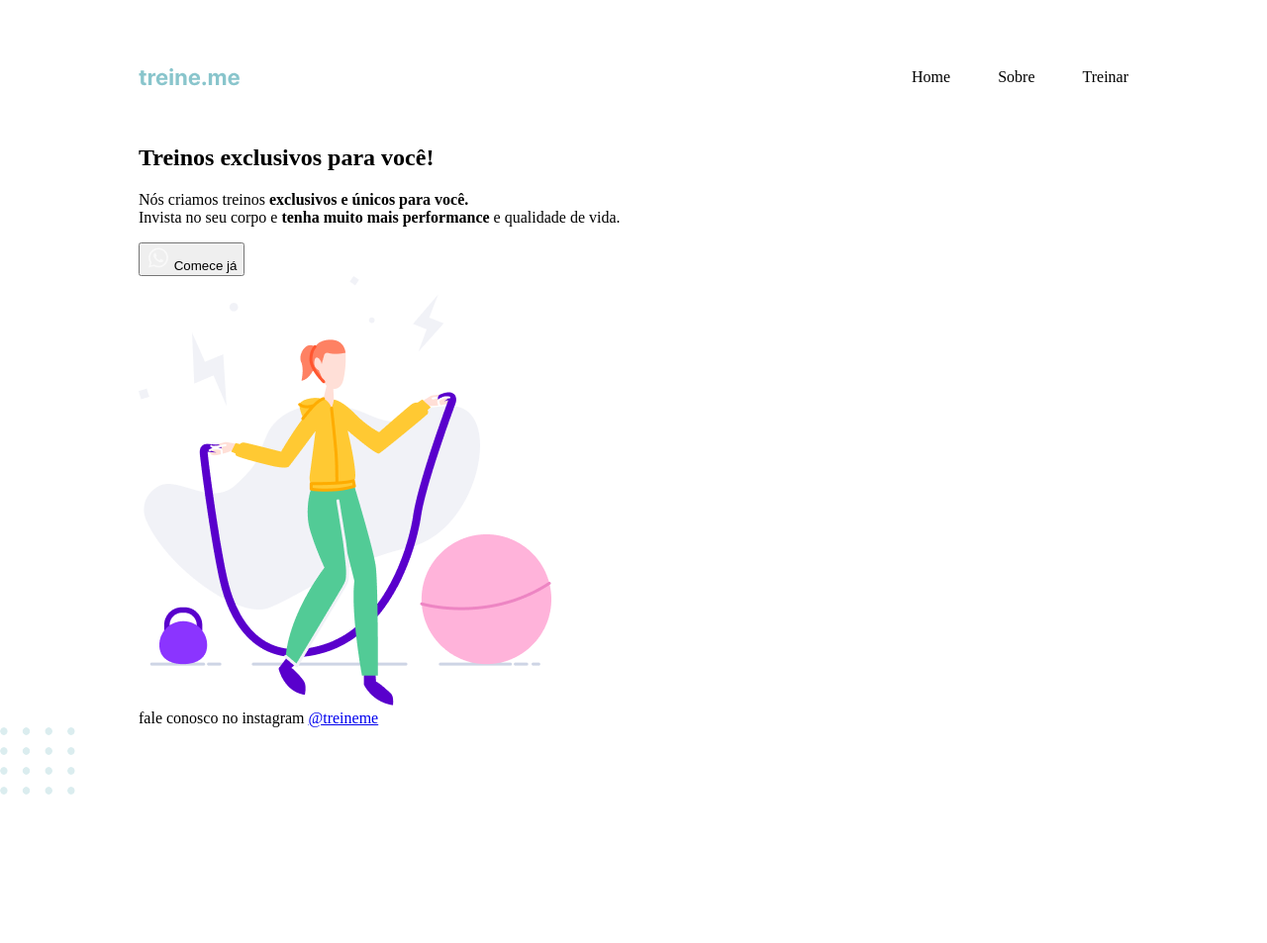
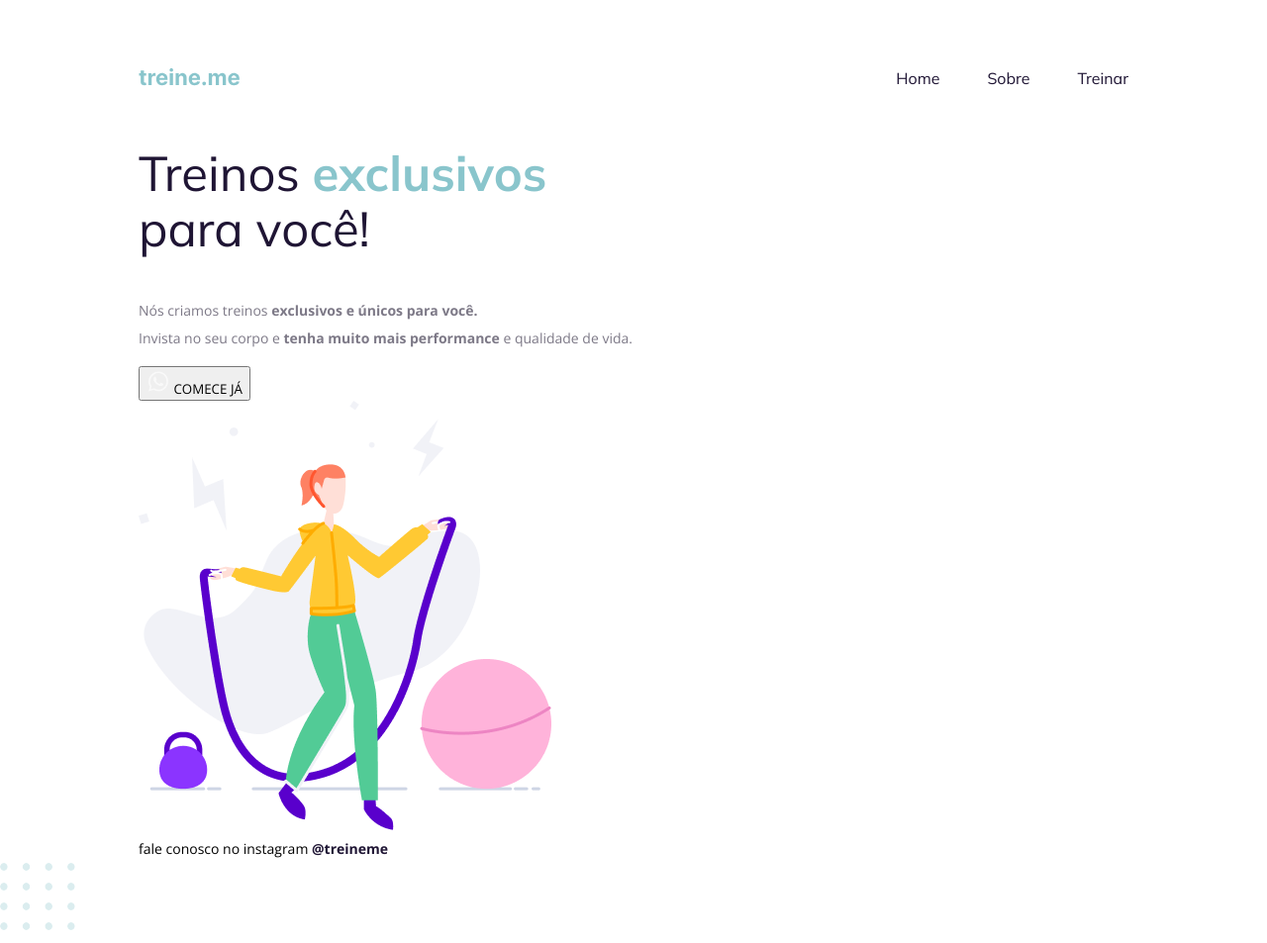
Before and after one commit to nataliacanellas/projeto-02-rocketseat, a plain HTML site: page index.html in a window 1280 px wide. Shown: the whole page at 99% size. Before the commit the page ends 817 px from the top, so only its background shows below. Drawn offline with nearby package versions, Linux system fonts and the light colour scheme.

Commit message:
Fixed fonts and text style

```diff
--- a/index.html
+++ b/index.html
@@ -1,11 +1,17 @@
 <!DOCTYPE html>
 <html lang="pt-br">
 <head>
+  <link rel="preconnect" href="https://fonts.googleapis.com">
+  <link rel="preconnect" href="https://fonts.gstatic.com" crossorigin>
+
   <meta charset="UTF-8">
   <meta name="viewport" content="width=device-width, initial-scale=1.0">
   <title>Treine me</title>
 
   <link rel="stylesheet" href="styles.css">
+  <link
+    href="https://fonts.googleapis.com/css2?family=Mulish:wght@400;700&family=Open+Sans:wght@400;700&display=swap"
+    rel="stylesheet">
 </head>
 <body>
 
@@ -17,16 +23,16 @@
       </a>
 
       <ul>
-        <li><a>Home</a></li>
-        <li><a>Sobre</a></li>
-        <li><a>Treinar</a></li>
+        <li><a href="#">Home</a></li>
+        <li><a href="#">Sobre</a></li>
+        <li><a href="#">Treinar</a></li>
       </ul>
     </nav>
 
   <main>
 
     <section class="text">
-      <h1>Treinos exclusivos
+      <h1>Treinos <span>exclusivos</span>
       para você!</h1>
 
       <p>Nós criamos treinos <strong>exclusivos e únicos para você.</strong> <br/>
--- a/styles.css
+++ b/styles.css
@@ -1,5 +1,6 @@
 body {
   margin: 0;
+  font-family: 'Open Sans', sans-serif;
 }
 
 .page {
@@ -21,3 +22,51 @@ ul {
   margin: 0;
   padding: 0;
 }
+
+a {
+  text-decoration: none;
+  color: #1F1534;
+}
+
+ul li a:hover {
+  font-weight: bold;
+}
+
+h1, ul {
+  font-family: 'Mulish', sans-serif;
+}
+
+h1 {
+  font-size: 49px;
+  line-height: 56px;
+  color: #1F1534;
+
+  font-weight: normal;
+
+  width: 490px;
+}
+
+h1 span {
+  color: #89C5CC;
+  font-weight: bold;
+}
+
+p {
+  font-size: 14px;
+  line-height: 28px;
+  color: #7D7987;
+}
+
+button {
+  text-transform: uppercase;
+  font-family: 'Open Sans', sans-serif;
+}
+
+footer {
+  font-size: 14px;
+  line-height: 28px;
+}
+
+footer a {
+  font-weight: bold;
+}
```
